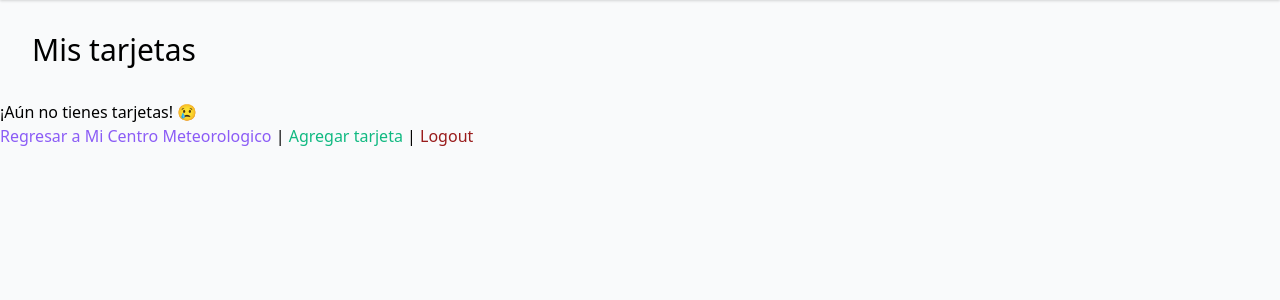
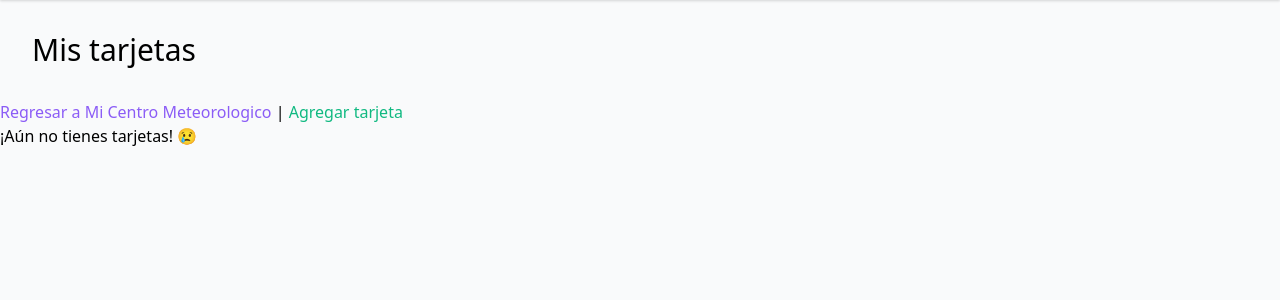
Before and after one commit to TanZng/CentroMeteorologico, a Django app: page /tarjetas in a window 1280 px wide. Shown: the part 92-392 px from the top of the page. Run offline with Django 3.2, Linux system fonts and the light colour scheme; the visitor is signed in with stand-in values (Sample User, id 1); data that the repository does not hold is empty; some libraries are stand-ins or nearby versions.

Commit message:
Correcion en el menu tarjeta_list
Los botones para crear una tarjeta y regresar se pusieron hasta arriba

```diff
--- a/climaApp/templates/climaApp/tarjeta_list.html
+++ b/climaApp/templates/climaApp/tarjeta_list.html
@@ -1,7 +1,17 @@
 {% extends "base_menu.html" %}
 {% block content %}
 <h1 class = "text-3xl m-8">Mis tarjetas</h1>
+
 <p>
+<a class="text-purple-500 font-medium no-underline hover:underline"href="{% url 'climaApp:main' %}">
+    Regresar a Mi Centro Meteorologico
+</a> |
+<a class="text-green-500 font-medium no-underline hover:underline"href="{% url 'climaApp:tarjeta_create' %}">
+    Agregar tarjeta
+</a>
+
+</p>
+
 {% if tarjeta_list %}
 
 <div class="flex flex-col items-center">
@@ -22,7 +32,7 @@
                     </h3>
                     <!-- Ciudad -->
                     <div class="text-xl mb-3 flex md:inline-flex items-center">
-                        <svg class="fill-current w-5 h-5 mr-2" xmlns="http://www.w3.org/2000/svg" viewBox="0 0 20 20" fill="currentColor"><path fill-rule="evenodd" d="M5.05 4.05a7 7 0 119.9 9.9L10 18.9l-4.95-4.95a7 7 0 010-9.9zM10 11a2 2 0 100-4 2 2 0 000 4z" clip-rule="evenodd" /></svg>
+                        <svg class="fill-current w-5 h-5 mr-2" xmlns="http://www.w3.org/2000/svg" viewBox="0 0 20 20" fill="currentColor"><path fill-rule="evenodd" d="M5.05 4.05a7 7 0 119.9 9.9L10 18.9l-4.95-4.95a7 7 0 010-9.9zM10 11a2 2 0 100-4 2 2 0 000 4z" clip-rule="evenodd"></path> </svg>
                         <span class="truncate">
                             {{ tarjeta.ciudad }}
                         </span>
@@ -56,26 +66,11 @@
         </div>
     </div>
 </div>
-
-{#      <div>#}
-{#        <h3>{{ tarjeta.nombre }}</h3>#}
-{#        <p>Ciudad: {{ tarjeta.ciudad }}#}
-            {# Link Editar Trajeta #}
-        </p>
-
-        <p>(<a class="font-medium text-purple-500 no-underline hover:underline"href="{% url 'climaApp:tarjeta_update' tarjeta.id %}">Edit</a> |
-        <a class="font-medium text-red-800 no-underline hover:underline"href="{% url 'climaApp:tarjeta_delete' tarjeta.id %}">Delete</a>)
-        </p>
-
-      </div>
-{#        (<a class="text-purple-500 no-underline hover:underline" href="{% url 'climaApp:tarjeta_update' tarjeta.id %}">Edit</a> |#}
-{#        <a href="{% url 'climaApp:tarjeta_delete' tarjeta.id %}">Delete</a>)#}
+{#        <p>(<a class="font-medium text-purple-500 no-underline hover:underline"href="{% url 'climaApp:tarjeta_update' tarjeta.id %}">Edit</a> |#}
+{#        <a class="font-medium text-red-800 no-underline hover:underline"href="{% url 'climaApp:tarjeta_delete' tarjeta.id %}">Delete</a>)#}
 {#        </p>#}
-{#      </div>#}
-
   {% endfor %}
 </div>
-
 
 {% else %}
 
@@ -83,17 +78,4 @@
 
 {% endif %}
 
-</p>
-
-
-<p>
-<a class="text-purple-500 font-medium no-underline hover:underline"href="{% url 'climaApp:main' %}">Regresar a Mi Centro Meteorologico</a> |
-<a class="text-green-500 font-medium no-underline hover:underline"href="{% url 'climaApp:tarjeta_create' %}">Agregar tarjeta</a> |
-{% if user.is_authenticated %}
-<a class="text-red-800 font-medium no-underline hover:underline"href="{% url 'logout' %}?next={% url 'climaApp:main' %}">Logout</a>
-{% else %}
-<a href="{% url 'login' %}?next={% url 'climaApp:main' %}">Login</a>
-{% endif %}
-</p>
-
 {% endblock %}
```
